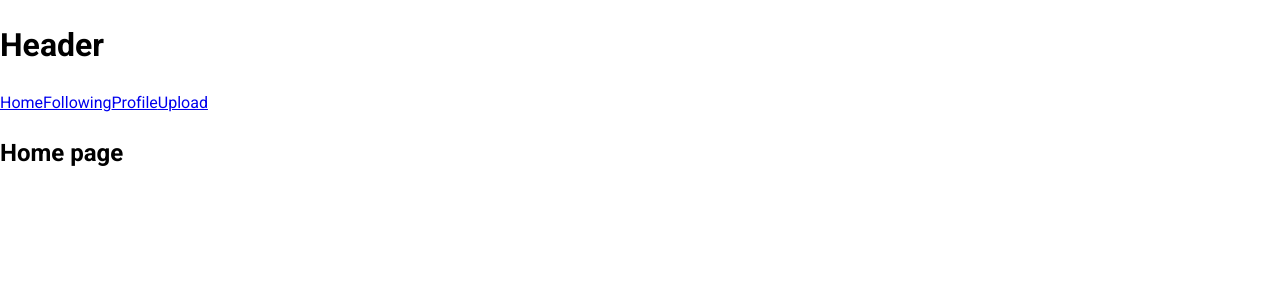
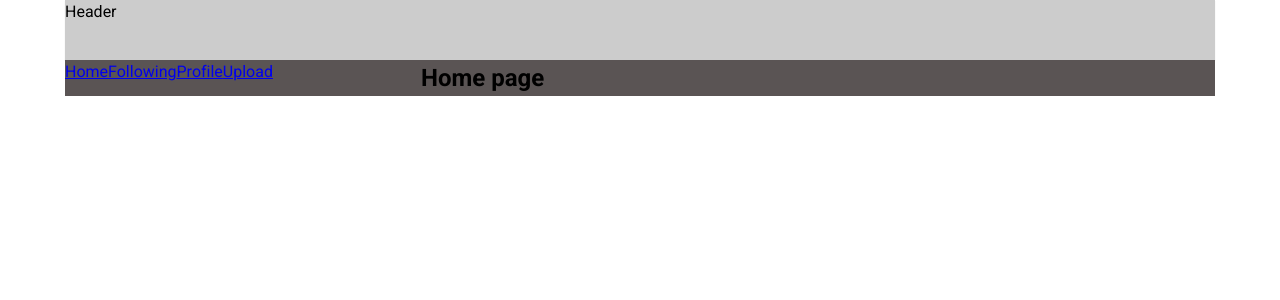
Before and after one commit to VoMinhLoi/Tiktok-UI, a React (Create React App) app: page / in a window 1280 px wide. Shown: the top 300 px of the page. Built offline with nearby package versions, Linux system fonts and the light colour scheme.

Commit message:
Dựng khung Layout mặc định - DefaultLayout

```diff
--- a/package.json
+++ b/package.json
@@ -6,6 +6,7 @@
         "@testing-library/jest-dom": "^5.17.0",
         "@testing-library/react": "^13.4.0",
         "@testing-library/user-event": "^13.5.0",
+        "classnames": "^2.5.1",
         "normalize.css": "^8.0.1",
         "react": "^18.3.1",
         "react-dom": "^18.3.1",
--- a/src/components/GlobalStyles/GlobalStyles.scss
+++ b/src/components/GlobalStyles/GlobalStyles.scss
@@ -2,9 +2,13 @@
 @import url('https://fonts.googleapis.com/css2?family=Roboto:ital,wght@0,100;0,300;0,400;0,500;0,700;0,900;1,100;1,300;1,400;1,500;1,700;1,900&display=swap');
 :root {
     --primary: #fe2c55;
+    --default-layout-header-height: 60px;
+    --default-layout-width: 1150px;
 }
 * {
     box-sizing: border-box;
+    margin: 0;
+    padding: 0;
 }
 
 html {
--- /dev/null
+++ b/src/components/Layout/DefaultLayout/DefaultLayout.module.scss
@@ -0,0 +1,16 @@
+.wrapper {
+    display: flex;
+    flex-direction: column;
+    align-items: center;
+}
+
+.container {
+    height: 100%;
+    width: var(--default-layout-width);
+    background-color: #5a5454;
+    display: flex;
+}
+
+.content {
+    flex: 1;
+}
--- /dev/null
+++ b/src/components/Layout/DefaultLayout/Sidebar/Sidebar.module.scss
@@ -0,0 +1,3 @@
+.wrapper {
+    width: 356px;
+}
--- a/src/components/Layout/DefaultLayout/Sidebar/index.js
+++ b/src/components/Layout/DefaultLayout/Sidebar/index.js
@@ -1,13 +1,16 @@
 import { Link } from 'react-router-dom';
-
+import styles from './Sidebar.module.scss';
+import classNames from 'classnames/bind';
+const cx = classNames.bind(styles);
 const Sidebar = () => {
     return (
-        <nav>
+        // <aside className={styles.wrapper}>
+        <aside className={cx('wrapper')}>
             <Link to="/">Home</Link>
             <Link to="/following">Following</Link>
             <Link to="/profile">Profile</Link>
             <Link to="/upload">Upload</Link>
-        </nav>
+        </aside>
     );
 };
 
--- a/src/components/Layout/DefaultLayout/index.js
+++ b/src/components/Layout/DefaultLayout/index.js
@@ -1,14 +1,17 @@
 import Header from '~/components/Layout/components/Header';
 import Sidebar from './Sidebar';
+import styles from './DefaultLayout.module.scss';
+import classNames from 'classnames/bind';
 const DefaultLayout = ({ children }) => {
+    const cx = classNames.bind(styles);
     return (
-        <>
+        <div className={cx('wrapper')}>
             <Header />
-            <div className="container">
+            <div className={styles.container}>
                 <Sidebar />
-                <div className="content">{children}</div>
+                <div className={cx('content')}>{children}</div>
             </div>
-        </>
+        </div>
     );
 };
 export default DefaultLayout;
--- /dev/null
+++ b/src/components/Layout/components/Header/Header.module.scss
@@ -0,0 +1,12 @@
+.wrapper {
+    height: var(--default-layout-header-height, 60px);
+    box-shadow: rgba(0, 0, 0, 0.12) 0px 1px 1px;
+    display: flex;
+    justify-content: center;
+}
+
+.inner {
+    height: 100%;
+    width: var(--default-layout-width);
+    background-color: #ccc;
+}
--- a/src/components/Layout/components/Header/index.js
+++ b/src/components/Layout/components/Header/index.js
@@ -1,5 +1,12 @@
+import styles from './Header.module.scss';
+import classNames from 'classnames/bind';
 const Header = () => {
-    return <h1>Header</h1>;
+    const cx = classNames.bind(styles);
+    return (
+        <header className={styles.wrapper}>
+            <div className={cx('inner')}>Header</div>
+        </header>
+    );
 };
 
 export default Header;
```
Also changed, not shown: 1 other file (tests, documents, lock files or other folders).
